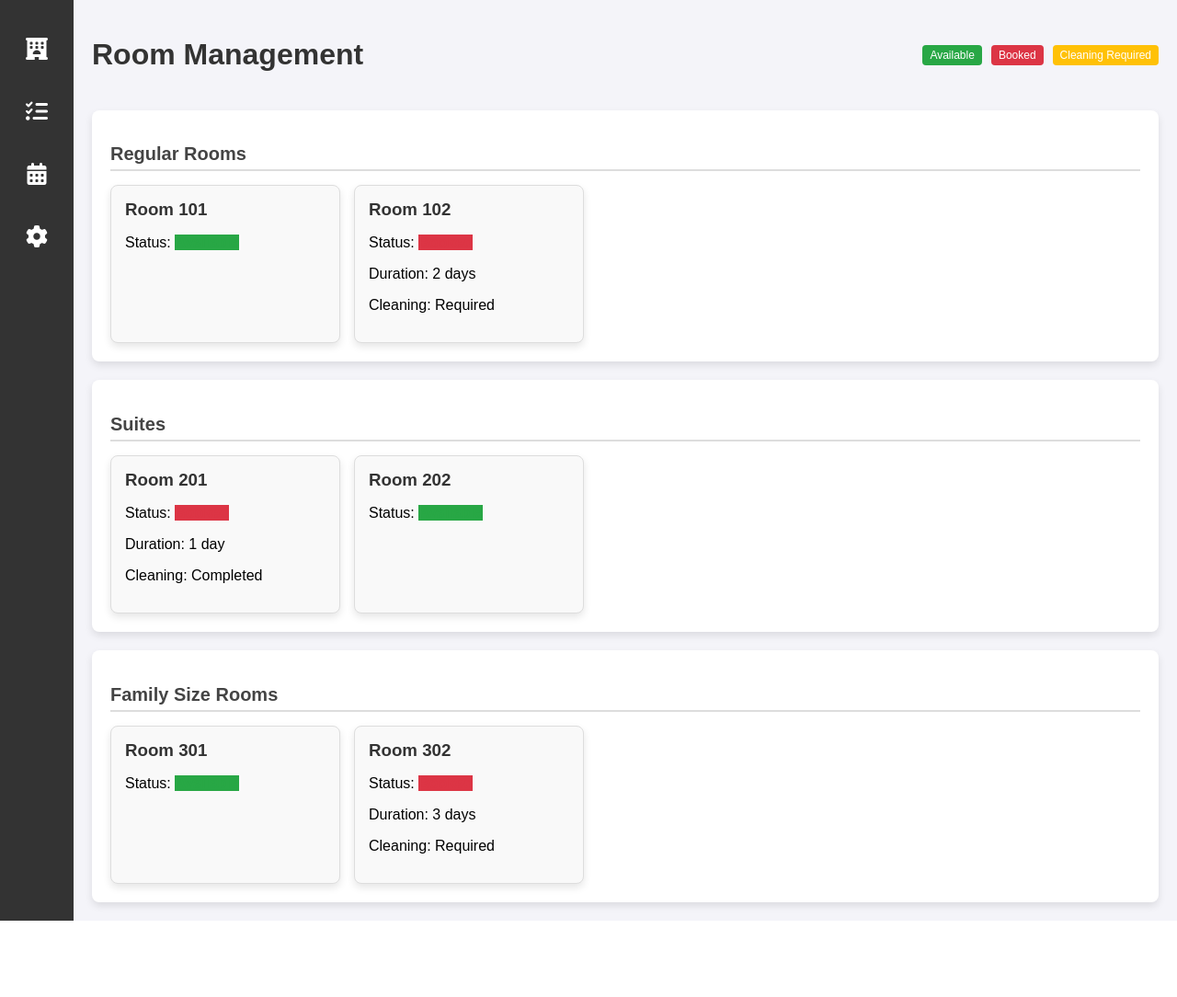
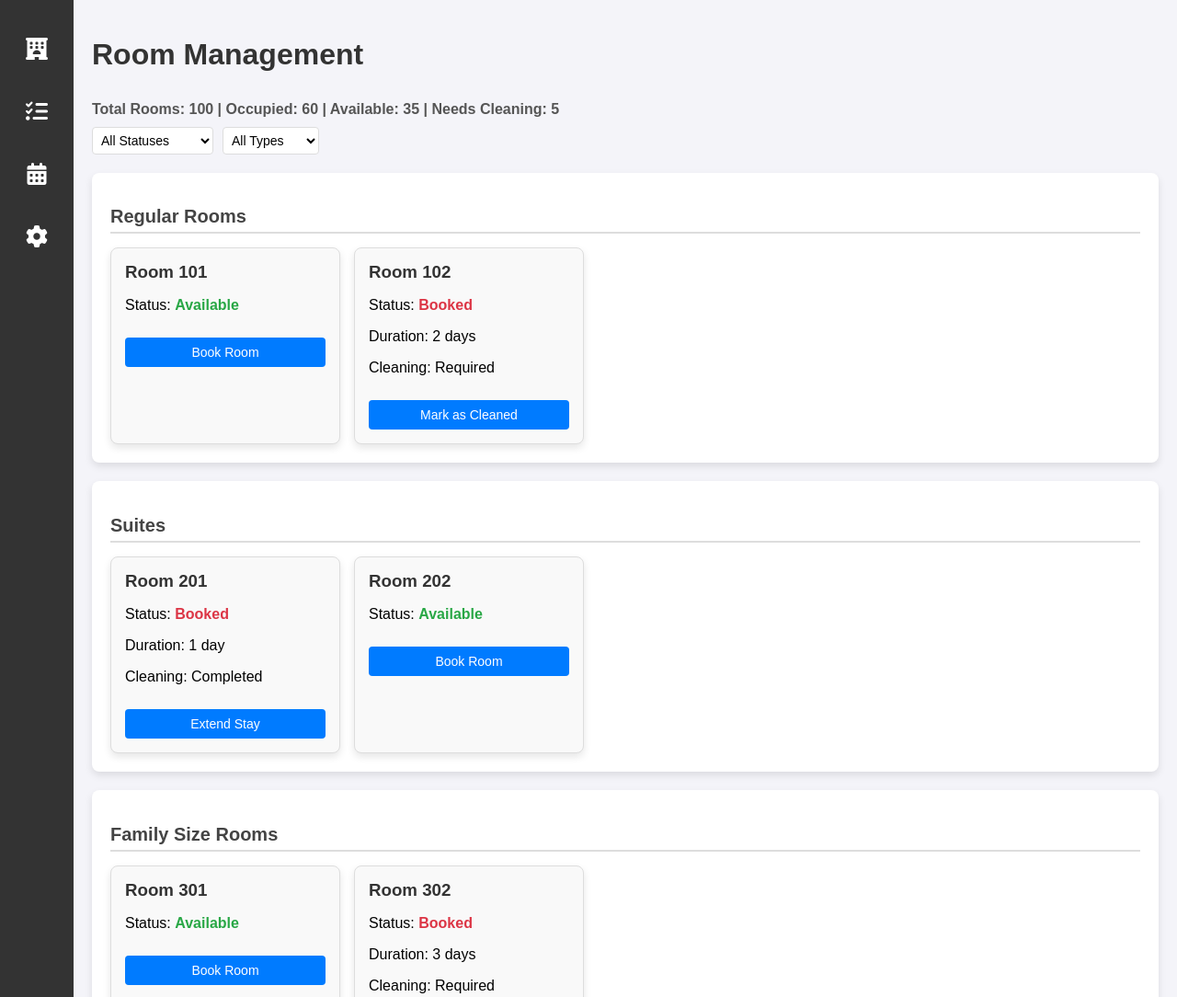
Before and after one commit to successdanesy/Desktop-Hotel-Management-Mockup, a plain HTML site: page rooms.html in a window 1280 px wide. Shown: the top 1084 px of the page at 92% size. Before the commit the page ends 1001 px from the top, so only its background shows below. Drawn offline with Linux system fonts and the light colour scheme.

Commit message:
room page test

```diff
--- a/rooms.css
+++ b/rooms.css
@@ -6,6 +6,7 @@
   display: flex;
   font-family: Arial, sans-serif;
   margin: 0;
+  background-color: #f4f4f9;
 }
 
 .sidebar {
@@ -33,13 +34,12 @@
 .main-content {
   flex: 1;
   padding: 20px;
-    background-color: #f4f4f9;
 }
 
 header {
   display: flex;
-    justify-content: space-between;
-    align-items: center;
+  flex-direction: column;
+  gap: 10px;
   margin-bottom: 20px;
 }
 
@@ -47,22 +47,23 @@
   color: #333;
 }
 
-  .legend {
+.summary-bar {
+  font-weight: bold;
+  color: #555;
+}
+
+.filters {
   display: flex;
   gap: 10px;
 }
 
-  .legend-item {
-    display: inline-block;
-    padding: 4px 8px;
+.filters select {
+  padding: 5px;
+  font-size: 14px;
+  border: 1px solid #ddd;
   border-radius: 4px;
-    font-size: 12px;
-    color: #fff;
+  background-color: #fff;
 }
-
-  .available { background-color: #28a745; }
-  .booked { background-color: #dc3545; }
-  .cleaning-required { background-color: #ffc107; }
 
 .room-dashboard {
   display: flex;
@@ -117,3 +118,19 @@
 
 .available .status { color: #28a745; }
 .booked .status { color: #dc3545; }
+
+.action-button {
+  background-color: #007bff;
+  color: #fff;
+  padding: 8px 12px;
+  border: none;
+  border-radius: 4px;
+  cursor: pointer;
+  font-size: 14px;
+  margin-top: 10px;
+  width: 100%;
+}
+
+.action-button:hover {
+  background-color: #0056b3;
+}
--- a/rooms.html
+++ b/rooms.html
@@ -20,10 +20,27 @@
   <div class="main-content">
     <header>
       <h1>Room Management</h1>
-      <div class="legend">
-        <span class="legend-item available">Available</span>
-        <span class="legend-item booked">Booked</span>
-        <span class="legend-item cleaning-required">Cleaning Required</span>
+      <!-- Summary Bar -->
+      <div class="summary-bar">
+        <span>Total Rooms: 100</span> |
+        <span>Occupied: 60</span> |
+        <span>Available: 35</span> |
+        <span>Needs Cleaning: 5</span>
+      </div>
+      <!-- Filters -->
+      <div class="filters">
+        <select name="status-filter" id="status-filter">
+          <option value="all">All Statuses</option>
+          <option value="available">Available</option>
+          <option value="booked">Booked</option>
+          <option value="needs-cleaning">Needs Cleaning</option>
+        </select>
+        <select name="room-type-filter" id="room-type-filter">
+          <option value="all">All Types</option>
+          <option value="regular">Regular</option>
+          <option value="suite">Suite</option>
+          <option value="family">Family Size</option>
+        </select>
       </div>
     </header>
 
@@ -35,12 +52,14 @@
           <div class="room-card available">
             <h3>Room 101</h3>
             <p>Status: <span class="status available">Available</span></p>
+            <button class="action-button">Book Room</button>
           </div>
           <div class="room-card booked">
             <h3>Room 102</h3>
             <p>Status: <span class="status booked">Booked</span></p>
             <p>Duration: 2 days</p>
             <p>Cleaning: Required</p>
+            <button class="action-button">Mark as Cleaned</button>
           </div>
         </div>
       </section>
@@ -53,10 +72,12 @@
             <p>Status: <span class="status booked">Booked</span></p>
             <p>Duration: 1 day</p>
             <p>Cleaning: Completed</p>
+            <button class="action-button">Extend Stay</button>
           </div>
           <div class="room-card available">
             <h3>Room 202</h3>
             <p>Status: <span class="status available">Available</span></p>
+            <button class="action-button">Book Room</button>
           </div>
         </div>
       </section>
@@ -67,12 +88,14 @@
           <div class="room-card available">
             <h3>Room 301</h3>
             <p>Status: <span class="status available">Available</span></p>
+            <button class="action-button">Book Room</button>
           </div>
           <div class="room-card booked">
             <h3>Room 302</h3>
             <p>Status: <span class="status booked">Booked</span></p>
             <p>Duration: 3 days</p>
             <p>Cleaning: Required</p>
+            <button class="action-button">Mark as Cleaned</button>
           </div>
         </div>
       </section>
--- a/rooms.js
+++ b/rooms.js
@@ -1,6 +1,14 @@
-// Example: Display a message when a room card is clicked
-document.querySelectorAll('.room-card').forEach(card => {
-    card.addEventListener('click', () => {
-      alert(`Viewing details for ${card.querySelector('h3').innerText}`);
-    });
+document.getElementById('status-filter').addEventListener('change', filterRooms);
+document.getElementById('room-type-filter').addEventListener('change', filterRooms);
+
+function filterRooms() {
+  const statusFilter = document.getElementById('status-filter').value;
+  const typeFilter = document.getElementById('room-type-filter').value;
+
+  document.querySelectorAll('.room-card').forEach(card => {
+    const matchesStatus = statusFilter === 'all' || card.classList.contains(statusFilter);
+    const matchesType = typeFilter === 'all' || card.closest('.room-category').querySelector('h2').innerText.includes(typeFilter);
+
+    card.style.display = matchesStatus && matchesType ? '' : 'none';
   });
+}
```
Lines whose indentation alone changed are shown as unchanged.
